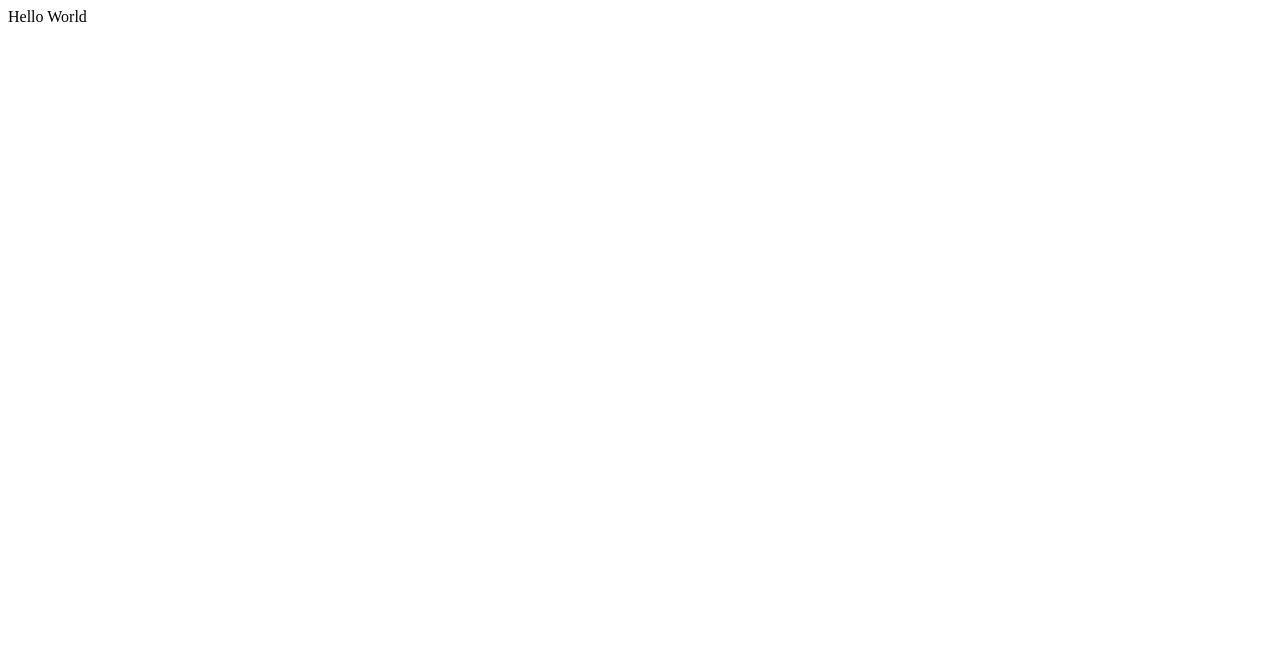
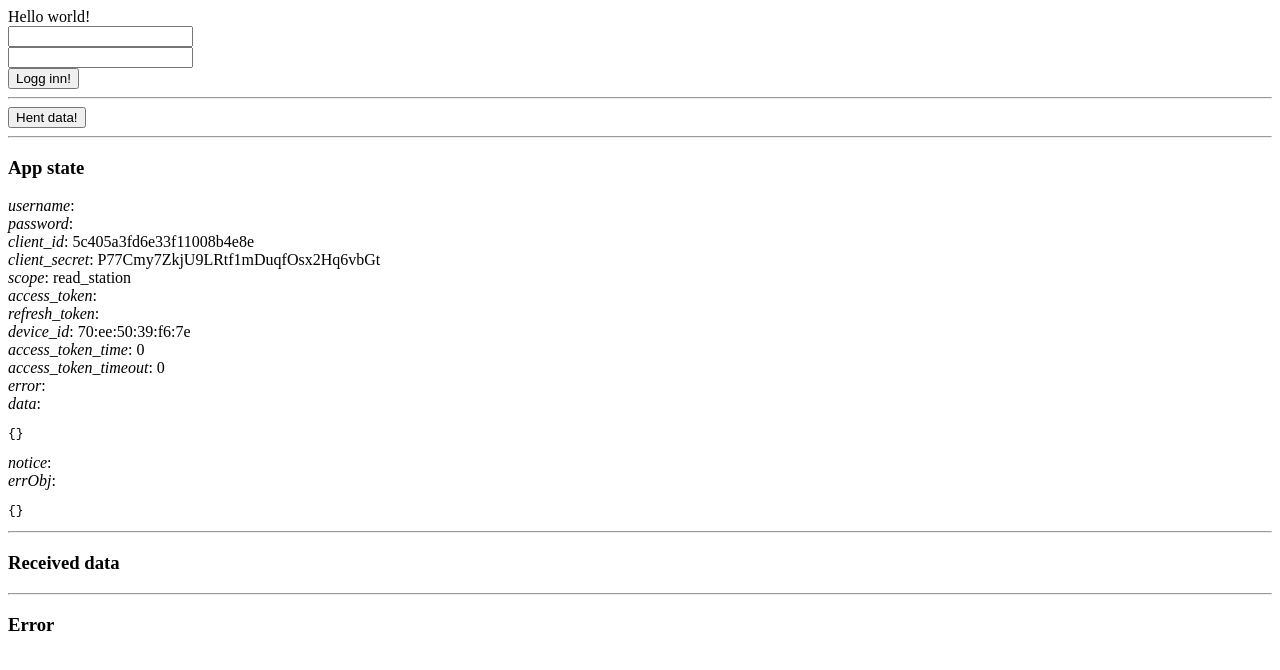
Before and after one commit to antons1/netatmo-webview, a React (Vite) app: page / in a window 1280 px wide. Shown: the top 670 px of the page. Built offline with nearby package versions, Linux system fonts and the light colour scheme.

Commit message:
Initial get data from netatmo

```diff
--- /dev/null
+++ b/src/components/App.jsx
@@ -0,0 +1,131 @@
+import React, { Component } from 'react';
+
+import { callNetatmo } from '../utilities/index';
+
+class App extends Component {
+    constructor(props) {
+        super(props);
+
+        this.onChangePw = this.onChangePw.bind(this);
+        this.onChangeUn = this.onChangeUn.bind(this);
+        this.submitForm = this.submitForm.bind(this);
+        this.getStationData = this.getStationData.bind(this);
+
+        this.state = {
+            username: "",
+            password: "",
+            client_id: "5c405a3fd6e33f11008b4e8e",
+            client_secret: "P77Cmy7ZkjU9LRtf1mDuqfOsx2Hq6vbGt",
+            scope: "read_station",
+            access_token: "",
+            refresh_token: "",
+            device_id: "70:ee:50:39:f6:7e",
+            access_token_time: 0,
+            access_token_timeout: 0,
+            error: "",
+            data: {},
+            notice: "",
+            errObj: {}
+        }
+    }
+
+    onChangePw(event) {this.setState({password: event.target.value});}
+    onChangeUn(event) {this.setState({username: event.target.value});}
+    submitForm(event) {
+        const { username, password, access_token, refresh_token, access_token_time, access_token_timeout } = this.state;
+        if (username === "" && password === "" && access_token === "") {
+            this.setState({ error: "You need to specify a username and password "});
+            return;
+        }
+
+        if (access_token === "" && refresh_token === "") {
+            // Log in with username and password
+            this.setState({ notice: "Logging in with username and password" })
+            callNetatmo("https://api.netatmo.com/oauth2/token", {
+                username,
+                password,
+                client_id: this.state.client_id,
+                client_secret: this.state.client_secret,
+                grant_type: "password",
+                scope: this.state.scope
+            }, true).then((data) => this.setState({
+                access_token: data.access_token,
+                refresh_token: data.refresh_token,
+                access_token_time: (new Date().getTime()),
+                access_token_timeout: data.expires_in,
+                data: data
+            }))
+            .catch((err) => this.setState({error: JSON.stringify(err, null, 2), errObj: err}));
+        } else if(access_token !== "" && ((new Date().getTime()) - (access_token_time + access_token_timeout)) < 0) {
+            // Do nothing, we are logged in
+            this.setState({ notice: "You already have an access token that is valid. No need to refresh" });
+        } else if(refresh_token !== "") {
+            // Refresh access token
+            this.setState({ notice: "Refreshing access token" })
+            callNetatmo("https://api.netatmo.com/oauth2/token", {
+                grant_type: "refresh_token",
+                client_id: this.state.client_id,
+                client_secret: this.state.client_secret,
+                refresh_token: this.state.refresh_token
+            }).then((data) => this.setState({
+                access_token: data.access_token,
+                refresh_token: data.refresh_token,
+                access_token_time: (new Date().getTime()),
+                access_token_timeout: data.expires_in,
+                data: data
+            }))
+            .catch((err) => this.setState({error: JSON.stringify(err, null, 2), errObj: err}));
+        }
+    }
+
+    getStationData(event) {
+        const { access_token, device_id } = this.state;
+
+        if(access_token === "") {
+            this.setState({
+                error: "You are not logged in"
+            });
+            return;
+        }
+
+        callNetatmo("https://api.netatmo.com/api/getstationsdata", {
+            access_token,
+            device_id
+        }).then((data) => this.setState({ data: data, notice: "Got station data" }))
+        .catch((err) => this.setState({ error: JSON.stringify(err, null, 2), errObj: err }));
+    }
+
+    render() {
+        return (
+            <div>
+                <div>Hello world!</div>
+
+                <form>
+                    <input type="username" name="username" value={this.username} onChange={this.onChangeUn} /><br />
+                    <input type="password" name="password" value={this.password} onChange={this.onChangePw} /><br />
+                    <button type="button" onClick={this.submitForm}>Logg inn!</button>
+                </form>
+                <hr />
+                <button type="button" onClick={this.getStationData}>Hent data!</button>
+                <hr />
+                <ObjectPrint title="App state" obj={this.state} />
+                <hr />
+                <ObjectPrint title="Received data" obj={this.state.data} />
+                <hr />
+                <ObjectPrint title="Error" obj={this.state.errObj} />
+            </div>
+        )
+    }
+}
+
+export default App;
+
+const ObjectPrint = ({ title, obj }) =>
+    <div>
+        <h3>{title}</h3>
+        {Object.keys(obj).map((key, ind) => <div key={ind}><em>{key}</em>: {typeof obj[key] === 'object' ? <ObjectData data={obj[key]} /> : <StringData data={obj[key]} />}</div>)}
+    </div>
+
+const StringData = ({ data }) => <span>{data.toString()}</span>;
+
+const ObjectData = ({ data }) => <pre>{JSON.stringify(data, null, 2)}</pre>
--- a/src/index.js
+++ b/src/index.js
@@ -1,6 +1,6 @@
 import React from 'react';
 import ReactDOM from 'react-dom';
 
-const App = (props) => <div>Hello World</div>;
+import App from './components/App';
 
 ReactDOM.render(<App />, document.getElementById('app'));
--- /dev/null
+++ b/src/utilities/index.js
@@ -0,0 +1,31 @@
+import fetch from 'node-fetch';
+
+/**
+ * callNetatmo - posts a request to netatmo
+ * @param {string} url - URL to call
+ * @param {object} data - Data to send. key => value
+ * @param {boolean} debug - Will print debug info to console.log
+ * @returns a JSON promise. Throws the response if status = !OK
+ */
+export function callNetatmo(url, data, debug) {
+    const params = new URLSearchParams();
+    Object.keys(data).forEach((key) => params.append(key, data[key]));
+
+    return fetch(url, {
+        method: 'post',
+        body: params,
+        headers: {
+            'Content-Type': 'application/x-www-form-urlencoded;charset=UTF-8'
+        }
+    }).then((res) => {
+        if(debug) {
+            console.log(res.ok);
+            console.log(res.status);
+            console.log(res.statusText);
+            console.log(res.headers.get('content-type'));
+        }
+
+        if(!res.ok) throw res.json();
+        else return res.json();
+    });
+}
```
Also changed, not shown: index.mjs (deleted, +0 -88 lines).
